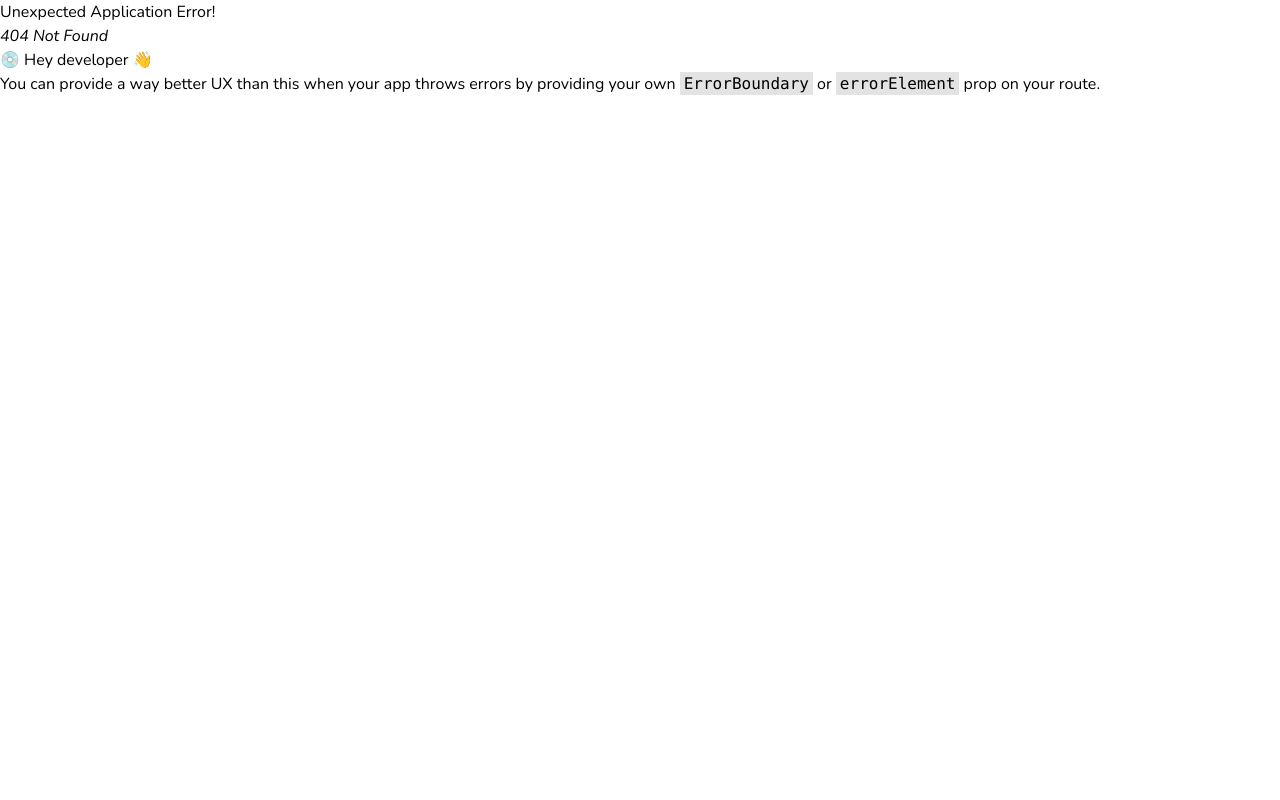
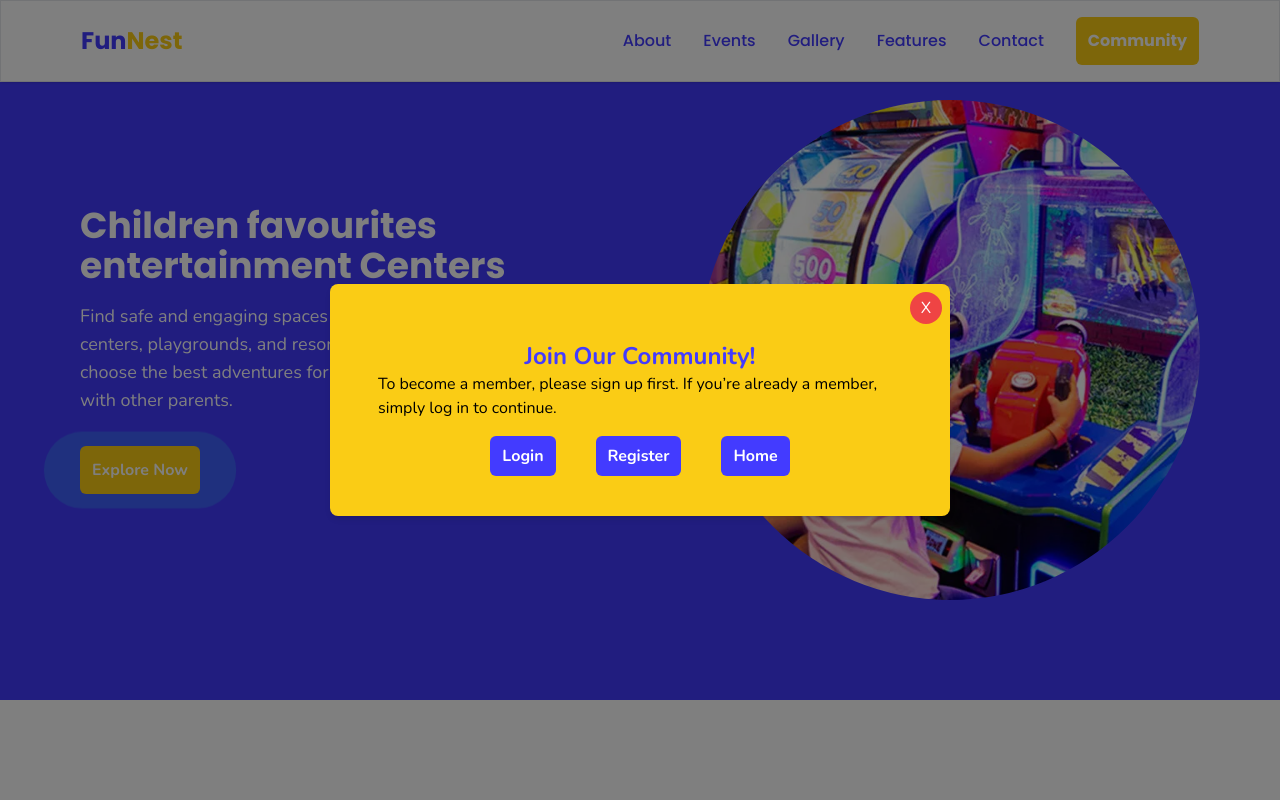
Before and after one commit to Ehmkayel/FunNest, a React (Vite) app: page /community-prompt in a window 1280 px wide. Before the commit this address had no page. Shown: the top 800 px of the page. Built offline with nearby package versions, Linux system fonts and the light colour scheme.

Commit message:
feat: created a reusable modal and also the community prompt, updated the app.jsx file with the path to the community-prompt

```diff
--- a/src/components/Navbar/Navbar.jsx
+++ b/src/components/Navbar/Navbar.jsx
@@ -1,9 +1,11 @@
 import { useState, useEffect } from "react"
 import Button from "../Reusable/Button"
+import CommunityPrompt from "../../pages/Dashboard/Community/CommunityPrompt"
 
 const Navbar = () => {
   const [isMobileNavOpen, setIsMobileNavOpen] = useState(false)
   const [activeSection, setActiveSection] = useState("")
+
 
   const toggleMobileNav = () => {
     setIsMobileNavOpen(!isMobileNavOpen)
@@ -53,7 +55,7 @@ const Navbar = () => {
           <a href="#gallery" className={activeSection === "gallery" ? "active-link" : ""}>Gallery</a>
           <a href="#features" className={activeSection === "faq" ? "active-link" : ""}>Features</a>
           <a href="#footer" className={activeSection === "contact" ? "active-link" : ""}>Contact</a>
-          <Button link="/">Community</Button>
+          <Button link="/community-prompt">Community</Button>
         </nav>
 
         {/* Mobile Navigation Button */}
--- /dev/null
+++ b/src/components/Reusable/Modal.jsx
@@ -0,0 +1,51 @@
+import React, { useEffect } from 'react'
+import { Link } from 'react-router-dom'
+
+const Modal = ({isOpen, closeModal, title, paragraph, children}) => {
+  const handleClickOutside = (e) => {
+    if(e.target.classList.contains('modal-overlay')){
+      closeModal()
+    }
+  }
+
+  useEffect(() => {
+    if(isOpen){
+      document.addEventListener('click', handleClickOutside)
+    }else{
+      document.removeEventListener('click', handleClickOutside)
+    }
+    return () => {
+      document.removeEventListener('click', handleClickOutside)
+    }
+  }, [isOpen, closeModal]);
+
+  if(!isOpen){
+    return null
+  }
+
+
+  return (
+    <div className='fixed inset-0 z-50 flex justify-center items-center'>
+      <div className='modal-overlay bg-black fixed inset-0 opacity-50 z-40'></div>
+
+      <div className='modal-container max-w-[620px] bg-secondary rounded-lg shadow-md mx-auto flex items-center justify-center z-50'>
+        <div className='modal-content py-5 md:py-10 px-3 md:px-8 relative'>
+          <Link to = "/"
+            className='absolute top-2 right-2  bg-red-500 w-[2rem] h-[2rem] flex justify-center items-center text-white rounded-full p-2'
+          >
+            X
+          </Link>
+          <div className='modal-header p-2 md:p-4 pb-4 w-full'>
+            <h1 className='font-bold text-base md:text-2xl text-primary text-center'>{title}</h1>
+            <p>{paragraph}</p>
+          </div>
+          <div className='modal-body'>
+            {children}
+          </div>
+        </div>
+      </div>
+    </div>
+  )
+}
+
+export default Modal
--- /dev/null
+++ b/src/pages/Dashboard/Community/CommunityPrompt.jsx
@@ -0,0 +1,38 @@
+import React, { useState, useEffect } from 'react'
+import Landing from '../../Landing/Landing'
+import Modal from '../../../components/Reusable/Modal'
+
+
+const CommunityPrompt = () => {
+  const [isModalOpen, setIsModalOpen] = useState(false);
+
+  const closeModal = () => {
+    setIsModalOpen(false);
+  };
+
+  useEffect(() => {
+    setIsModalOpen(true);
+  }, []);
+  return (
+    <>
+    <Landing/>
+     <Modal
+      isOpen={isModalOpen}
+      closeModal={closeModal}
+      title="Join Our Community!"
+      paragraph="To become a member, please sign up first. If you’re already a member, simply log in to continue."
+    >
+      <div className='flex items-center justify-center gap-10'>
+        <a href="/login" className="bg-primary text-white font-bold py-2 px-3 rounded-md">Login</a>
+        <a href="/register" className="bg-primary text-white font-bold py-2 px-3 rounded-md">Register</a>
+        <a href="/" className="bg-primary text-white font-bold py-2 px-3 rounded-md">Home</a>
+      </div>
+    </Modal>
+
+    </>
+
+
+  );
+};
+
+export default CommunityPrompt;
```
Also changed, not shown: src/App.jsx (+11 -1 lines).
